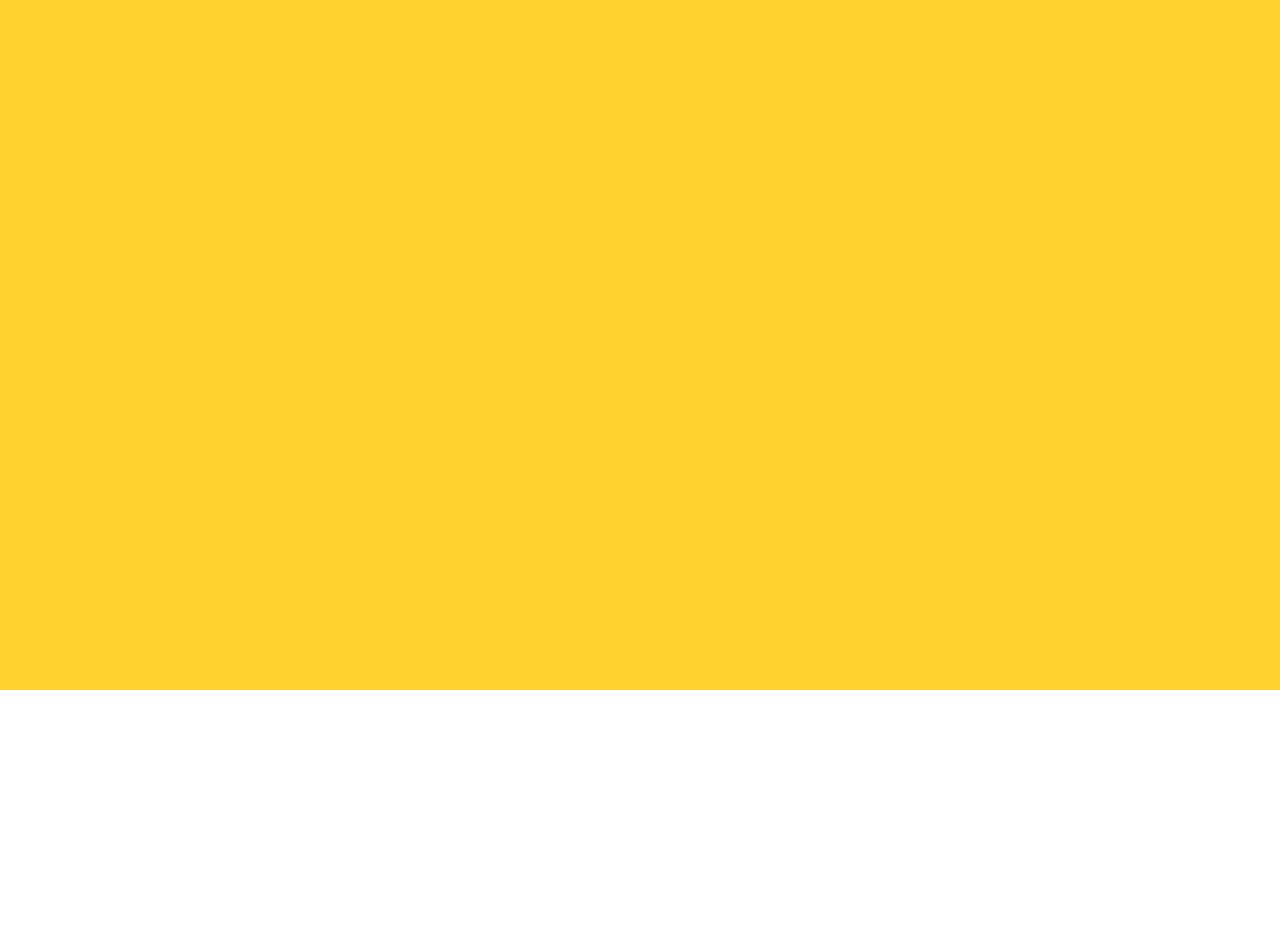
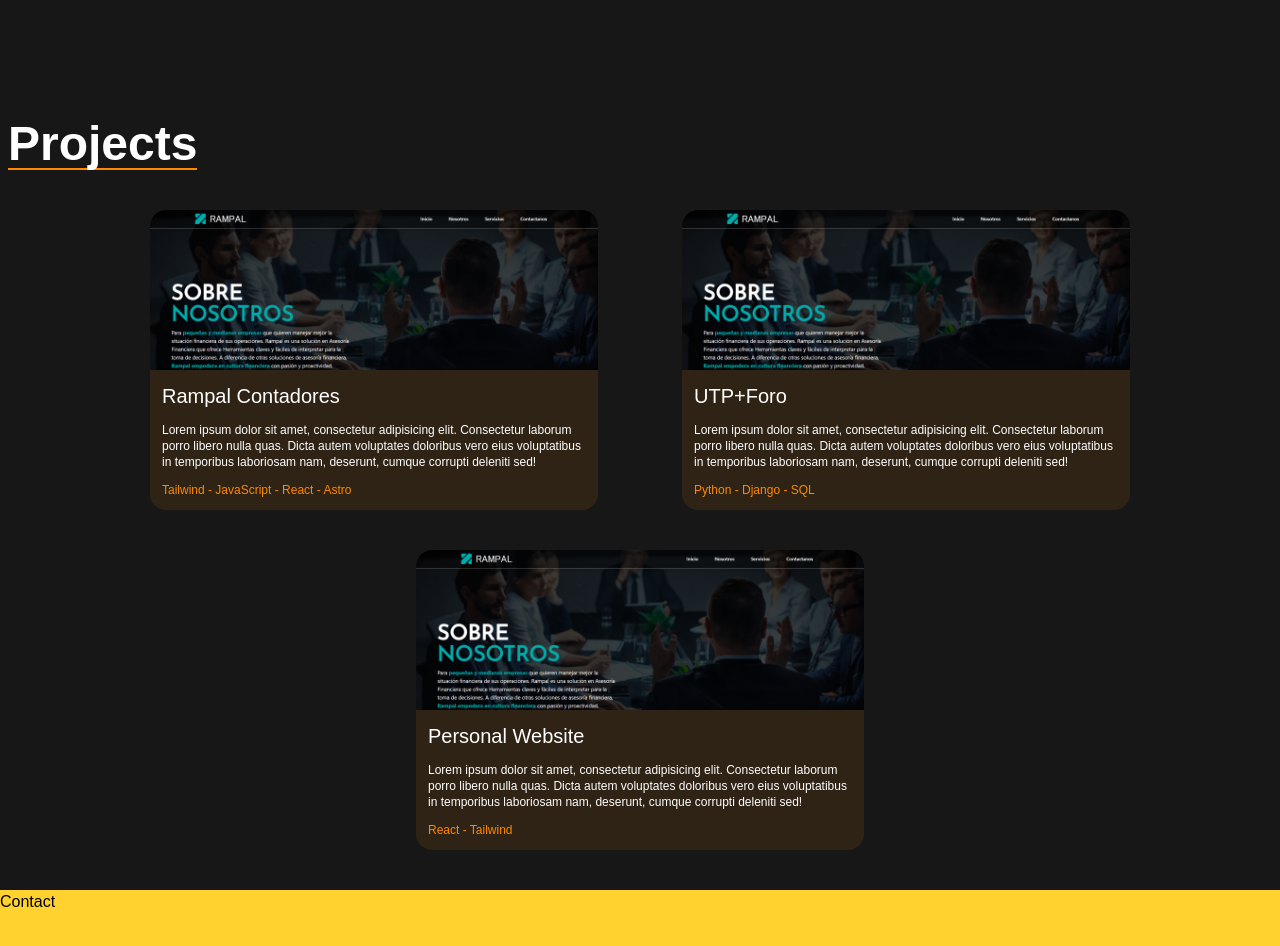
Before and after one commit to PentaAQ/portfolio, a React (Vite) app: page / in a window 1280 px wide. Shown: the part 1560-2506 px from the top of the page. Before the commit the page ends 2250 px from the top, so only its background shows below. Built offline with nearby package versions, Linux system fonts and the light colour scheme.

Commit message:
Projects Complete Responsive

```diff
--- a/src/App.jsx
+++ b/src/App.jsx
@@ -1,4 +1,5 @@
 import { About } from "./components/About";
+import { Contact } from "./components/Contact";
 import { Header } from "./components/Header";
 import { Hero } from "./components/Hero";
 import { Projects } from "./components/Projects";
@@ -7,9 +8,10 @@ function App() {
   return (
     <section className="bg-neutral-900 w-full overflow-hidden">
       <Header />
-      <Hero/>
-      <About/>
-      <Projects/>
+      <Hero />
+      <About />
+      <Projects />
+      <Contact />
     </section>
   );
 }
--- a/src/components/About.jsx
+++ b/src/components/About.jsx
@@ -58,7 +58,7 @@ export const About = () => {
   ];
   return (
     <section
-      className="w-full max-w-7xl mx-auto text-white px-2 flex gap-10 flex-col "
+      className="w-full max-w-7xl mx-auto text-white px-2 flex gap-10 md:gap-20 flex-col md:h-screen"
       id="about"
     >
       <h1 className="text-5xl font-bold border-b-2 border-orange w-fit">
--- /dev/null
+++ b/src/components/Contact.jsx
@@ -0,0 +1,7 @@
+export const Contact = () => {
+  return (
+    <section id="contact" className="h-screen bg-amber-300 text-black">
+      <span>Contact</span>
+    </section>
+  );
+};
--- a/src/components/Projects.jsx
+++ b/src/components/Projects.jsx
@@ -1,7 +1,48 @@
+import RampalContadores from "../assets/rampal.png";
 export const Projects = () => {
+  const proyects = [
+    {
+      title: "Rampal Contadores",
+      description:
+        "Lorem ipsum dolor sit amet, consectetur adipisicing elit. Consectetur laborum porro libero nulla quas. Dicta autem voluptates doloribus vero eius voluptatibus in temporibus laboriosam nam, deserunt, cumque corrupti deleniti sed!",
+      lenguajes: "Tailwind - JavaScript - React - Astro",
+      img: RampalContadores,
+    },
+    {
+      title: "UTP+Foro",
+      description:
+        "Lorem ipsum dolor sit amet, consectetur adipisicing elit. Consectetur laborum porro libero nulla quas. Dicta autem voluptates doloribus vero eius voluptatibus in temporibus laboriosam nam, deserunt, cumque corrupti deleniti sed!",
+      lenguajes: "Python - Django - SQL",
+      img: RampalContadores,
+    },
+    {
+      title: "Personal Website",
+      description:
+        "Lorem ipsum dolor sit amet, consectetur adipisicing elit. Consectetur laborum porro libero nulla quas. Dicta autem voluptates doloribus vero eius voluptatibus in temporibus laboriosam nam, deserunt, cumque corrupti deleniti sed!",
+      lenguajes: "React - Tailwind",
+      img: RampalContadores,
+    },
+  ];
   return (
-    <section id="projects" className="h-screen bg-amber-300 text-black">
-      <span>Projects</span>
+    <section
+      id="projects"
+      className="w-full max-w-7xl mx-auto text-white px-2 flex flex-col gap-10"
+    >
+      <h1 className="text-5xl font-bold border-b-2 border-orange w-fit">
+        Projects
+      </h1>
+      <div className="flex gap-10 flex-wrap max-w-5xl mx-auto w-full justify-around">
+        {proyects.map((item, index) => (
+          <div key={index} className="w-full max-w-md rounded-2xl bg-orange/10 overflow-hidden h-fit">
+            <img src={item.img} alt={item.title} className="object-cover object-top h-40 w-full" />
+            <div className="flex flex-col p-3 gap-3">
+              <h2 className="text-xl font-medium">{item.title}</h2>
+              <p className="text-xs">{item.description}</p>
+              <p className="text-orange text-xs">{item.lenguajes}</p>
+            </div>
+          </div>
+        ))}
+      </div>
     </section>
   );
 };
```
Also changed, not shown: src/assets/rampal.png (added).
